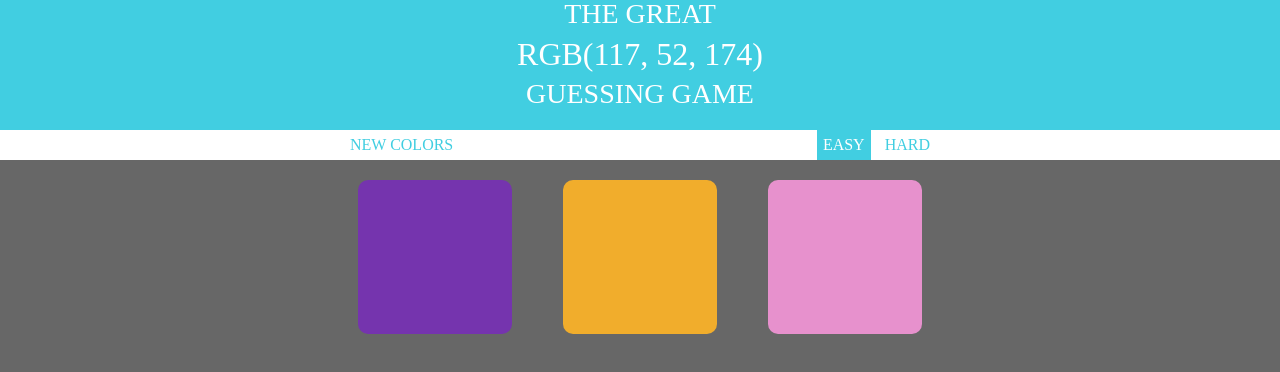
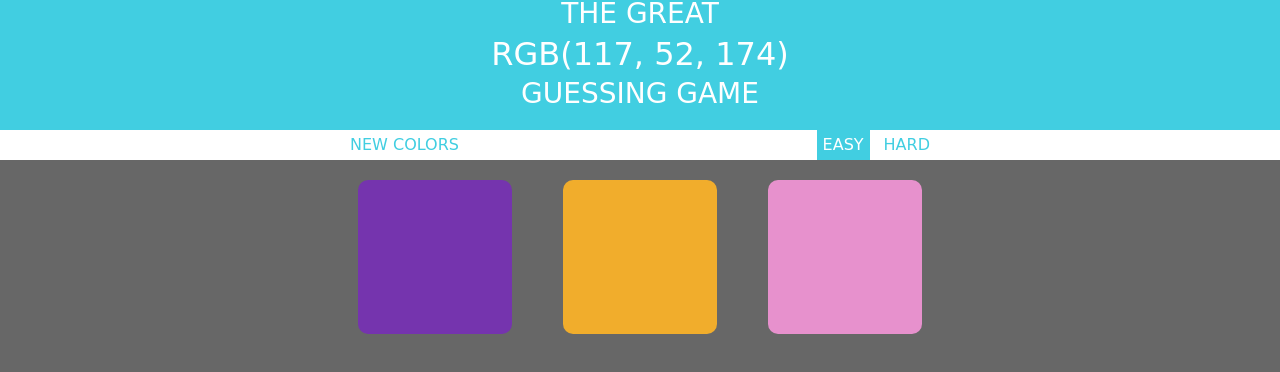
Before and after one commit to nhattrinh17/guesscolor, a plain HTML site: page index.html in a window 1280 px wide. Drawn offline with Linux system fonts and the light colour scheme.

Commit message:
Update style.css

```diff
--- a/style/style.css
+++ b/style/style.css
@@ -1,6 +1,6 @@
 html{
     font-size: 62.5%;
-    font-family: 400 130px/0.8 'Great Vibes', Helvetica, sans-serif;
+    font-family: 'Style Script', cursive;
     box-sizing: border-box;
 }
 
```
